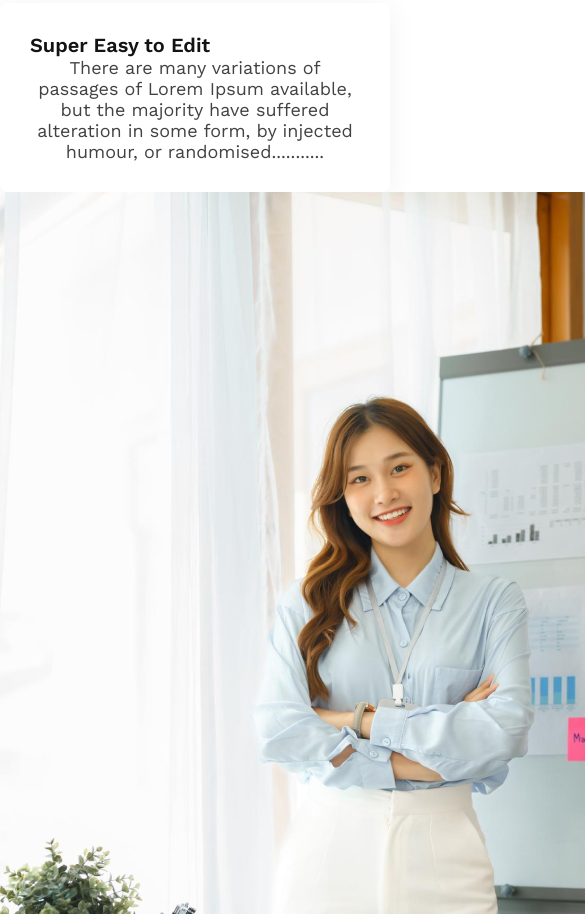
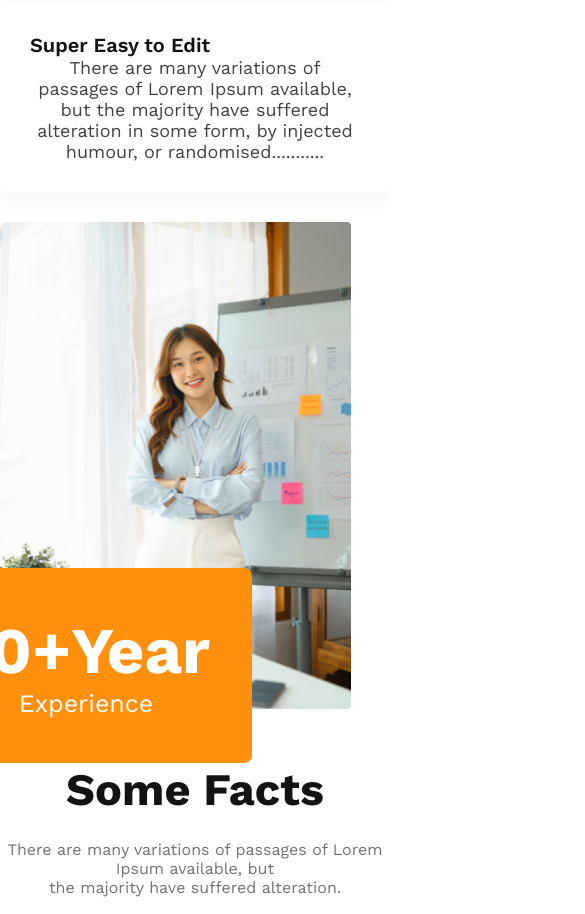
Before and after one commit to HridayMahmud/architect-website, a plain HTML site: page index.html in a window 390 px wide. Shown: the part 4070-4984 px from the top of the page, 585 px wide, since content can reach past the window. Drawn offline with nearby package versions, Linux system fonts and the light colour scheme.

Commit message:
image-style-added

```diff
--- a/style.css
+++ b/style.css
@@ -283,7 +283,11 @@ font-family: Work sans;
     width: 100%;
     margin: 0 auto;
   }
+  .achitect img{
+    width:90%;
+    padding-top: 30px;
 
+ }
 }
 
 @media screen and (min-width:576px) and (max-width:992px) {
```
